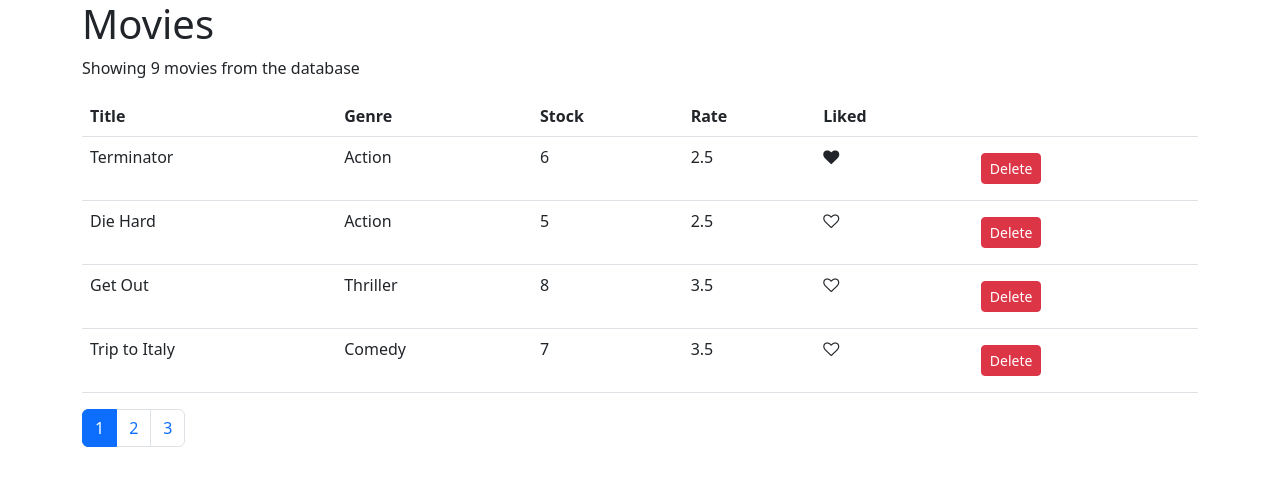
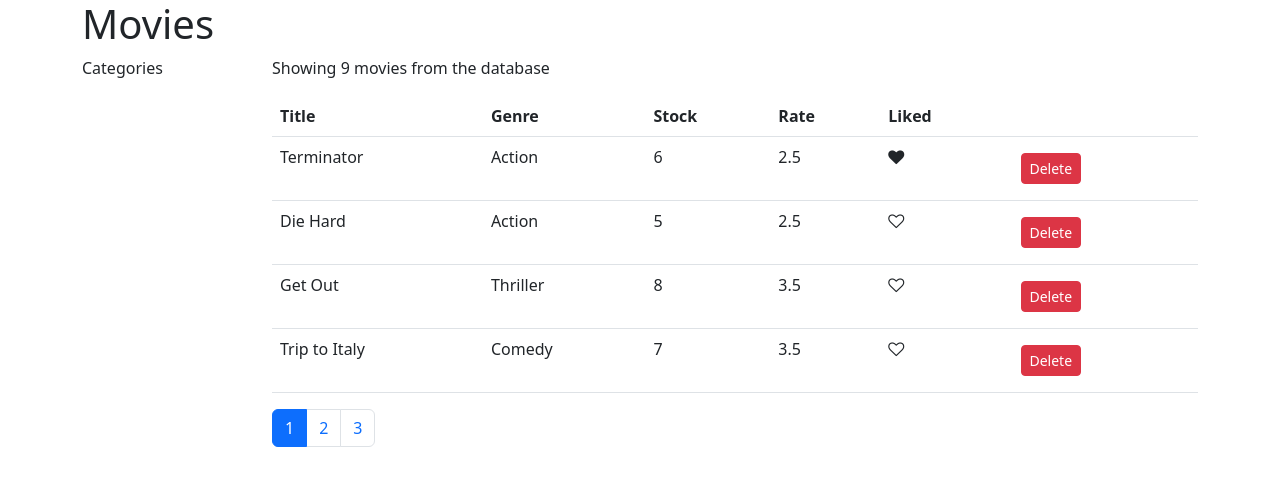
Before and after one commit to chrisvasqm/react-vidly, a React (Create React App) app: page / in a window 1280 px wide. Shown: the top 486 px of the page. Built offline with nearby package versions, Linux system fonts and the light colour scheme.

Commit message:
Set grid layout

```diff
--- a/src/components/movies.jsx
+++ b/src/components/movies.jsx
@@ -30,7 +30,10 @@ class Movies extends Component {
     const movies = paginate(allMovies, currentPage, pageSize);
 
     return (
-      <React.Fragment>
+      <React.Fragment className='container'>
+        <div className='row'>
+          <div className='col-2'>Categories</div>
+          <div className='col'>
             <p>Showing {count} movies from the database</p>
 
             <table className='table'>
@@ -81,6 +84,8 @@ class Movies extends Component {
               currentPage={this.state.currentPage}
               onPageChanged={this.handlePageChage}
             />
+          </div>
+        </div>
       </React.Fragment>
     );
   }
```
Lines whose indentation alone changed are shown as unchanged.
